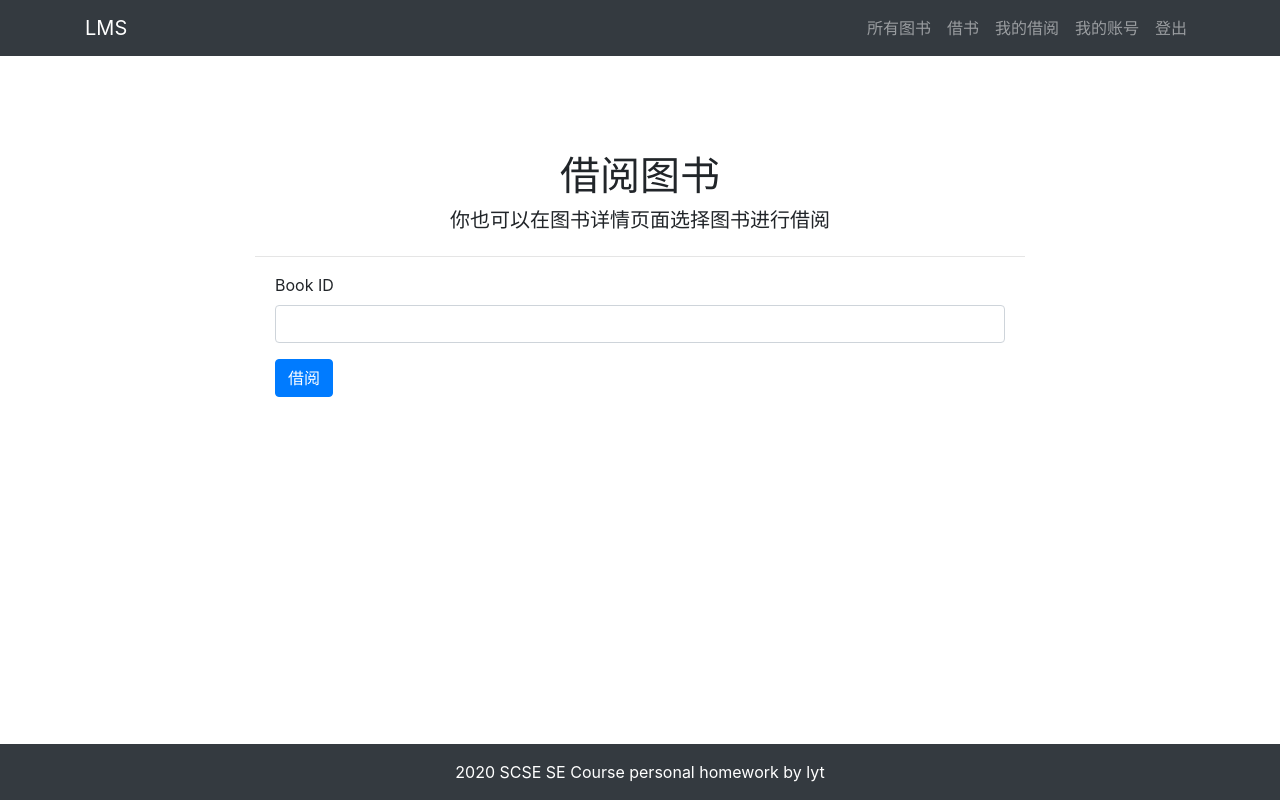
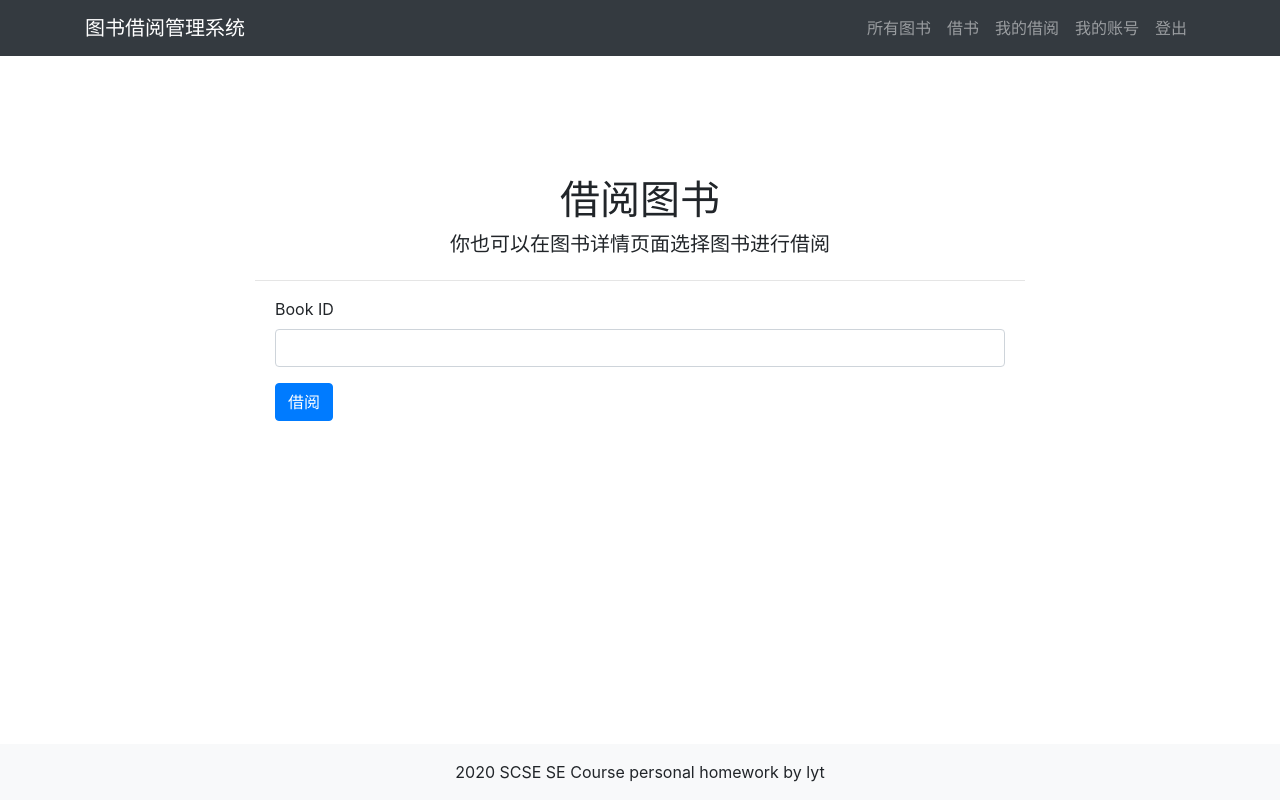
Before and after one commit to login256/Library-Manage-System, a Django app: page /borrow/ in a window 1280 px wide. Run offline with Django 3.2, Linux system fonts and the light colour scheme; the visitor is signed in with stand-in values (Sample User, id 1).

Commit message:
some change in frontend

```diff
--- a/app/models.py
+++ b/app/models.py
@@ -4,7 +4,7 @@ from django.contrib.auth.models import AbstractUser
 
 class Book(models.Model):
     name = models.CharField(max_length=128, null=True)
-    isbn = models.CharField(max_length=16, null=True)
+    isbn = models.CharField(max_length=32, null=True)
     author = models.CharField(max_length=128, null=True)
     publisher = models.CharField(max_length=128, null=True)
 
--- a/app/templates/base.html
+++ b/app/templates/base.html
@@ -20,8 +20,8 @@
     <br/>
     {% include 'errors.html' %}
     {% include 'messages.html' %}
-	{% block mainbody %}
-	{% endblock %}
+	  {% block mainbody %}
+	  {% endblock %}
     {% include 'footer.html' %}
   </body>
 </html>
--- a/app/templates/borrow.html
+++ b/app/templates/borrow.html
@@ -1,5 +1,9 @@
-{% include 'base.html' %}
+{% extends 'base.html' %}
 {% block mainbody %}
+<br>
+<br>
+<br>
+<br>
 <div class="container">
 <div class="row  justify-content-center">
 <h1>
--- a/app/templates/footer.html
+++ b/app/templates/footer.html
@@ -2,8 +2,8 @@
 <div>
     <br><br><br>
 </div>
-<footer class="py-3 bg-dark fixed-bottom">
+<footer class="py-3 fixed-bottom navbar-light bg-light">
     <div class="container">
-        <p class="m-0 text-center text-white">2020 SCSE SE Course personal homework by lyt</p>
+        <p class="m-0 text-center">2020 SCSE SE Course personal homework by lyt</p>
     </div>
 </footer>
--- a/app/templates/header.html
+++ b/app/templates/header.html
@@ -2,7 +2,7 @@
   <div class="container">
 
     <!-- 导航栏商标 -->
-    <a class="navbar-brand" href="/">LMS</a>
+    <a class="navbar-brand" href="/">图书借阅管理系统</a>
 
     <!-- 导航入口 -->
     <div>
```
Also changed, not shown: app/migrations/0006_auto_20200324_1925.py (added).
